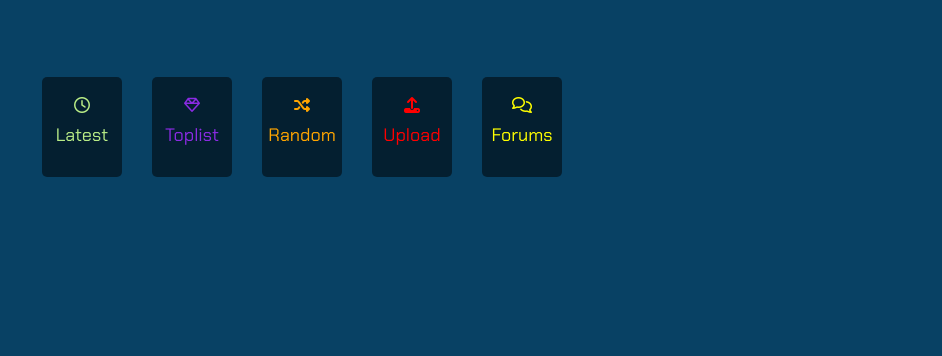
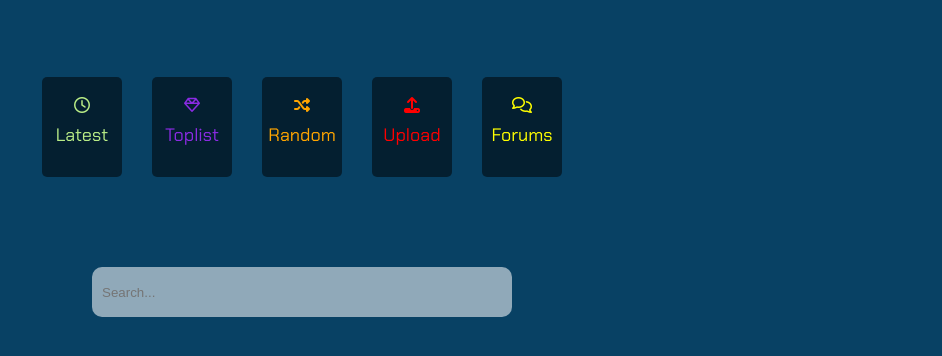
Before and after one commit to admahammad1104/Wallpaper-App-Vanilla-Frontend, a plain HTML site: page index.html in a window 1280 px wide. Shown: the part 106-462 px from the top of the page, without its empty margins (338-1280 px from the left). Drawn offline with Linux system fonts and the light colour scheme.

Commit message:
create the search box

```diff
--- a/index.html
+++ b/index.html
@@ -62,5 +62,6 @@
       <div class="header-section"></div>
       <div class="signup-signin">signup / signin</div>
     </header>
+    <input placeholder="Search..." class="search" />
   </body>
 </html>
--- a/styles/style.css
+++ b/styles/style.css
@@ -85,6 +85,20 @@
   flex-direction: row;
   margin-bottom: 10px;
 }
+.search {
+  display: block;
+  margin: 0 auto;
+  width: 400px;
+  height: 30px;
+  background-color: rgba(255, 255, 255, 0.548);
+  border: 0;
+  border-radius: 10px;
+  padding: 10px;
+  color: white;
+}
+.search:focus {
+  border: 0;
+}
 @media screen and (max-width: 1500px) {
   .header {
     flex-direction: column;
@@ -102,4 +116,7 @@
   .nav-box {
     margin-bottom: 0;
   }
+  .search {
+    width: 300px;
+  }
 }
```
